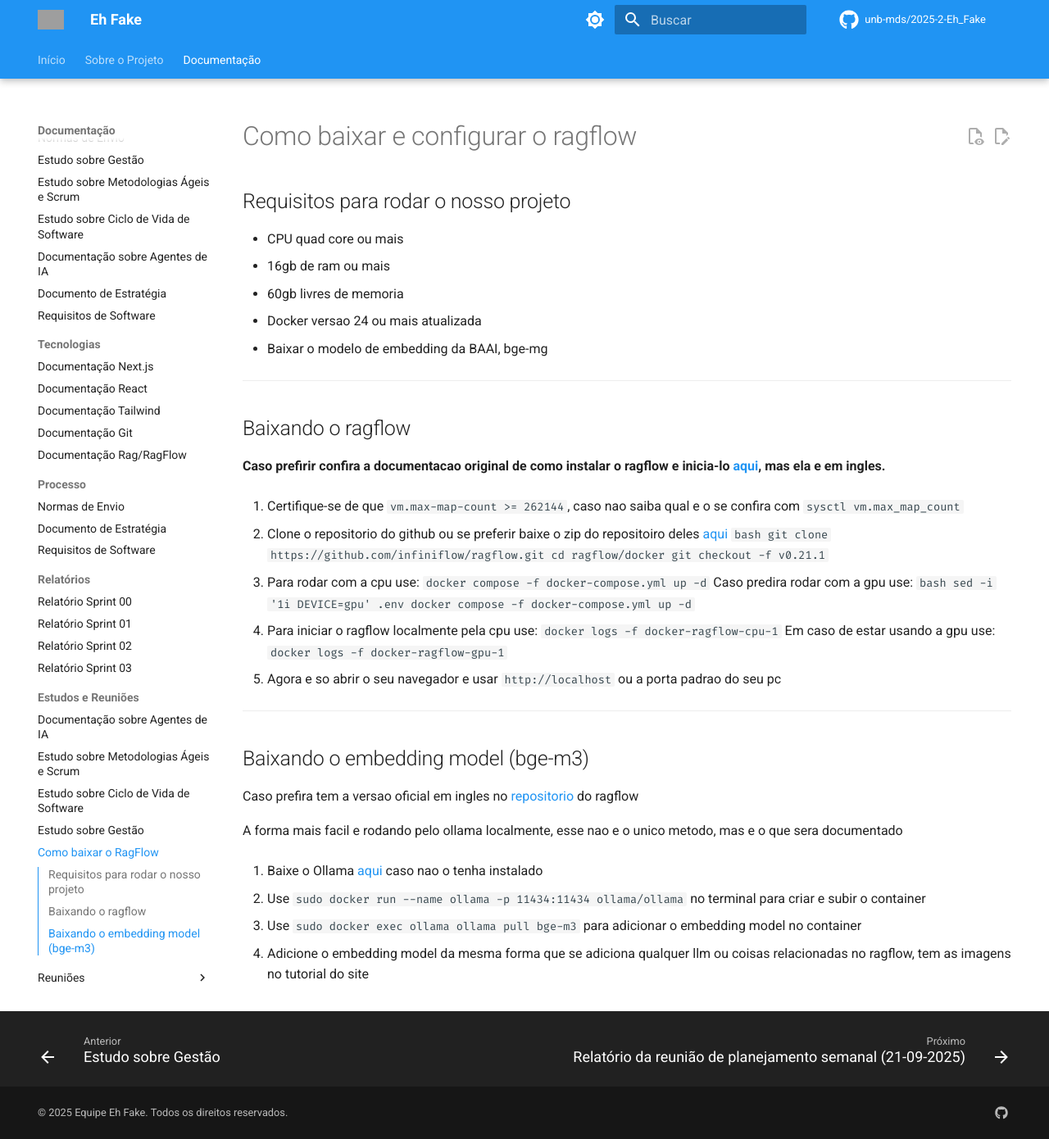
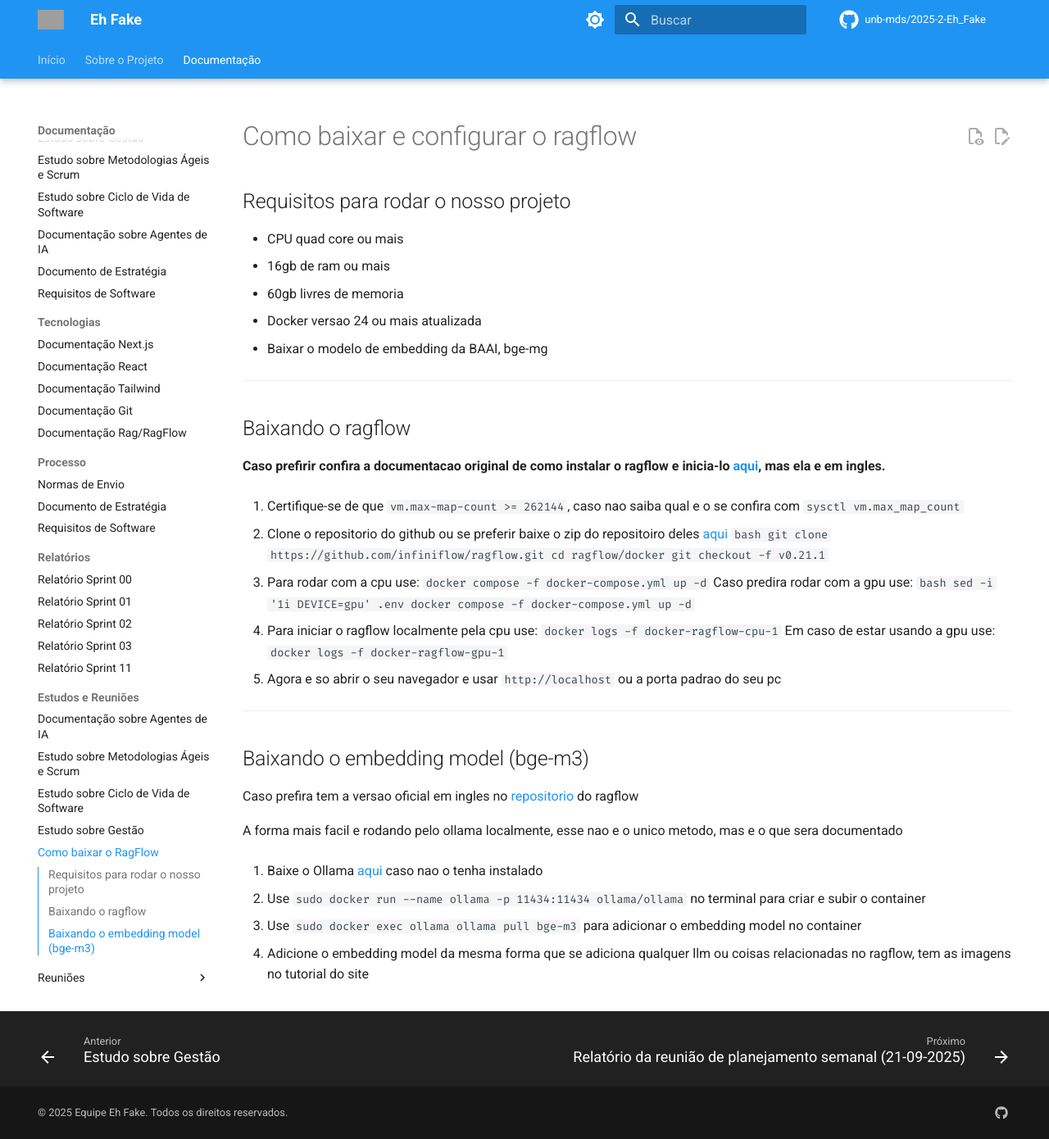
Before and after one commit to unb-mds/2025-2-Eh_Fake, an MkDocs documentation site: the page built from docs/como_baixar_ragflow.md, in a window 1280 px wide and 1390 px high. Shown: the whole window at 82% size. Built offline with MkDocs 1.6.1 and Material for MkDocs 9.7.7, drawn with Linux system fonts in a browser that asks for light colours; grey boxes are pictures that could not be loaded.

Commit message:
Update mkdocs.yml

```diff
--- a/mkdocs.yml
+++ b/mkdocs.yml
@@ -132,6 +132,7 @@
           - Relatório Sprint 01: relatorio_sprint_01.md
           - Relatório Sprint 02: relatorio_sprint_02.md
           - Relatório Sprint 03: relatorio_sprint_03.md
+          - Relatório Sprint 11: relatorio_sprint11_ragflow.md
       - Estudos e Reuniões:
           - Agentes de IA: "Agentes de IA.md"
           - Agilidade e Scrum: "Agilidade e Scrum.md"
```
